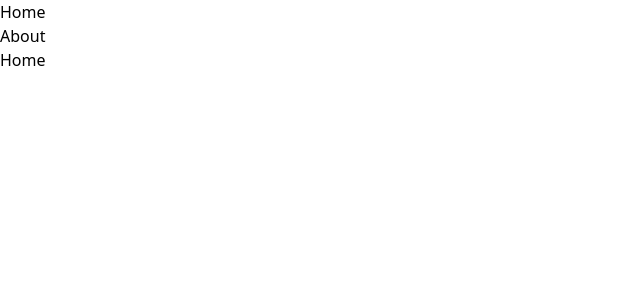
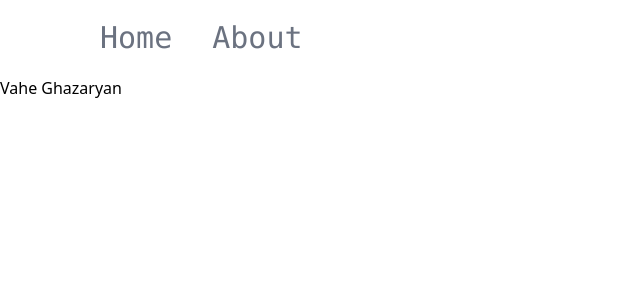
Before and after one commit to Vahe787/Blog, a React (Create React App) app: page / in a window 1280 px wide. Shown: the top 300 px of the page, without its empty margins (0-640 px from the left). Built offline with nearby package versions, Linux system fonts and the light colour scheme.

Commit message:
add(Header): added styles in Header component

```diff
--- a/src/components/menu/Header.jsx
+++ b/src/components/menu/Header.jsx
@@ -8,13 +8,13 @@ const Header = () => {
     <Router>
       <div>
         <nav>
-          <ul>
+          <ul className="flex font-mono p-5 text-3xl text-gray-500 ml-20">
             <li>
               <Link to="/">
                 <h2>Home</h2>
               </Link>
             </li>
-            <li>
+            <li className="ml-10">
               <Link to="/about">
                 <h2>About</h2>
               </Link>
--- a/src/components/menu/Home.jsx
+++ b/src/components/menu/Home.jsx
@@ -1,7 +1,11 @@
 import React from "react";
 
 const Home = () => {
-  return <h1>Home</h1>;
+  return (
+    <div>
+      <h1>Vahe Ghazaryan</h1>
+    </div>
+  );
 };
 
 export default Home;
```
